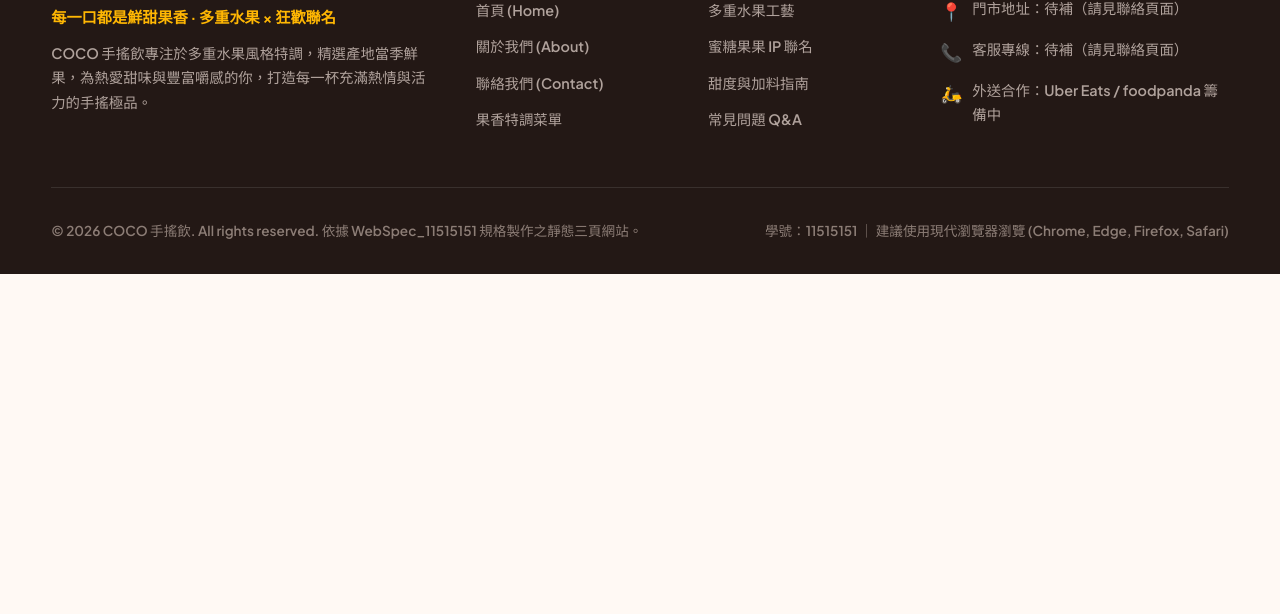
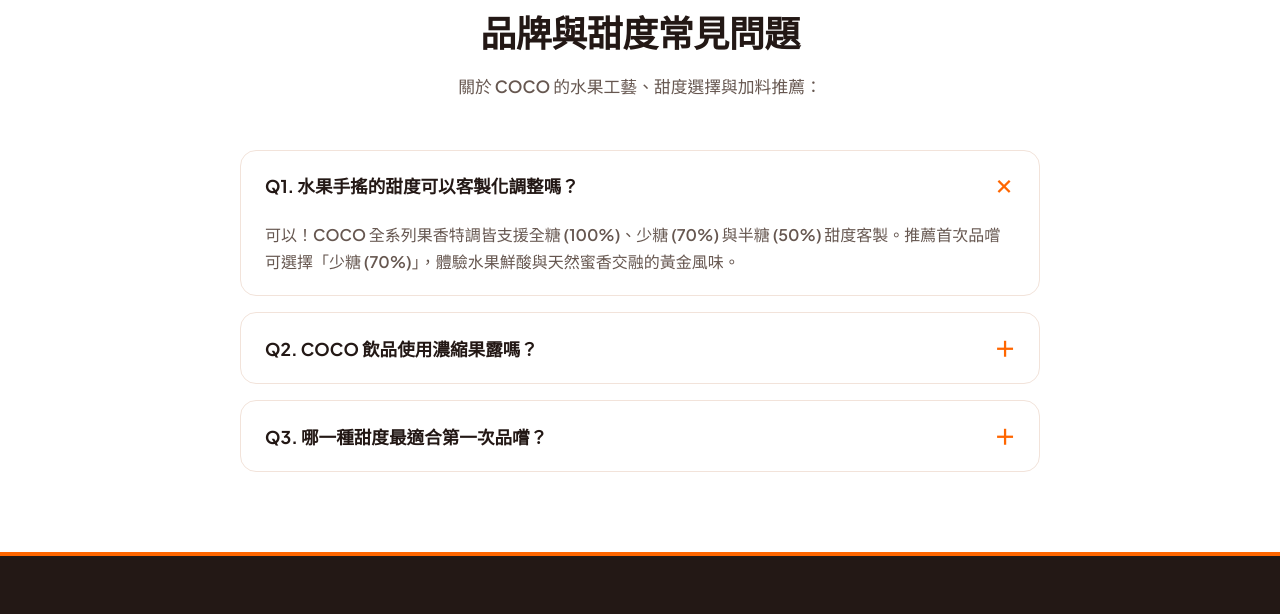
Before and after one commit to 11515151/WebPage_11515151, a plain HTML site: page pages/about.html in a window 1280 px wide. Shown: the part 4367-4981 px from the top of the page. Before the commit the page ends 4641 px from the top, so only its background shows below. Drawn offline with Linux system fonts and the light colour scheme.

Commit message:
feat: 新增品牌介紹頁常見問題區域，提供甜度與水果工藝相關資訊

```diff
--- a/pages/about.html
+++ b/pages/about.html
@@ -280,6 +280,49 @@
         </div>
       </div>
     </section>
+
+    <!-- 品牌介紹頁常見問題 (共用 site.js 手風琴互動) -->
+    <section class="section-padding" id="about-faq" style="background-color: var(--bg-surface);">
+      <div class="container">
+        <div class="section-header">
+          <span class="section-eyebrow">FREQUENTLY ASKED QUESTIONS</span>
+          <h2 class="section-title">品牌與甜度常見問題</h2>
+          <p class="section-desc">關於 COCO 的水果工藝、甜度選擇與加料推薦：</p>
+        </div>
+
+        <div class="faq-list">
+          <div class="faq-item active">
+            <button type="button" class="faq-question" aria-expanded="true">
+              <span>Q1. 水果手搖的甜度可以客製化調整嗎？</span>
+              <span class="faq-toggle-icon" aria-hidden="true">＋</span>
+            </button>
+            <div class="faq-answer">
+              <p>可以！COCO 全系列果香特調皆支援全糖 (100%)、少糖 (70%) 與半糖 (50%) 甜度客製。推薦首次品嚐可選擇「少糖 (70%)」，體驗水果鮮酸與天然蜜香交融的黃金風味。</p>
+            </div>
+          </div>
+
+          <div class="faq-item">
+            <button type="button" class="faq-question" aria-expanded="false">
+              <span>Q2. COCO 飲品使用濃縮果露嗎？</span>
+              <span class="faq-toggle-icon" aria-hidden="true">＋</span>
+            </button>
+            <div class="faq-answer">
+              <p>COCO 堅持契作當季新鮮水果現榨，並結合 -18°C 瞬間急凍鎖鮮技術，使用真果肉呈現水果風味。</p>
+            </div>
+          </div>
+
+          <div class="faq-item">
+            <button type="button" class="faq-question" aria-expanded="false">
+              <span>Q3. 哪一種甜度最適合第一次品嚐？</span>
+              <span class="faq-toggle-icon" aria-hidden="true">＋</span>
+            </button>
+            <div class="faq-answer">
+              <p>可先嘗試少糖 (70%)，平衡果酸與蜜香；喜愛清爽茶韻可選半糖 (50%)，偏好濃郁甜感則可選全糖 (100%)。</p>
+            </div>
+          </div>
+        </div>
+      </div>
+    </section>
   </main>
 
   <!-- 全站共用頁尾 -->
```
